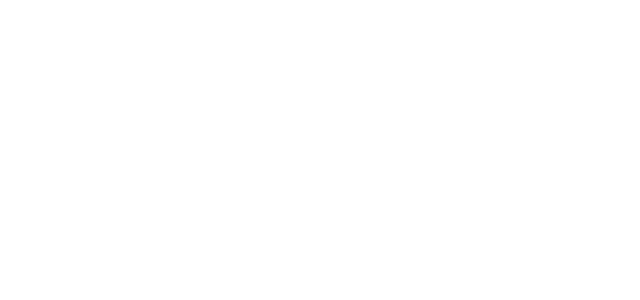
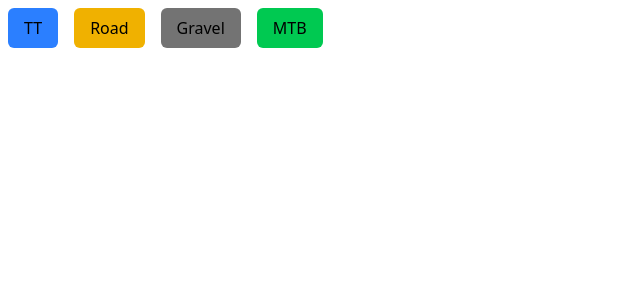
Before and after one commit to PierreMasselot1/bikecalc, a SvelteKit app in the folder bikecalc/: page /tire_pressure in a window 1280 px wide. Shown: the top 300 px of the page, without its empty margins (0-640 px from the left). Built offline with nearby package versions, Linux system fonts and the light colour scheme.

Commit message:
couple bike selection

```diff
--- a/bikecalc/src/routes/tire_pressure/+page.svelte
+++ b/bikecalc/src/routes/tire_pressure/+page.svelte
@@ -0,0 +1,16 @@
+<script>
+	const bike_types = [
+		{ n: 'TT', c: 'bg-blue-500' },
+		{ n: 'Road', c: 'bg-yellow-500' },
+		{ n: 'Gravel', c: 'bg-neutral-500' },
+		{ n: 'MTB', c: 'bg-green-500' }
+	];
+</script>
+
+<div class="flex items-center">
+	{#each bike_types as bike}
+		<button class="{bike.c} m-2 rounded-md px-4 py-2">
+			{bike.n}
+		</button>
+	{/each}
+</div>
```
